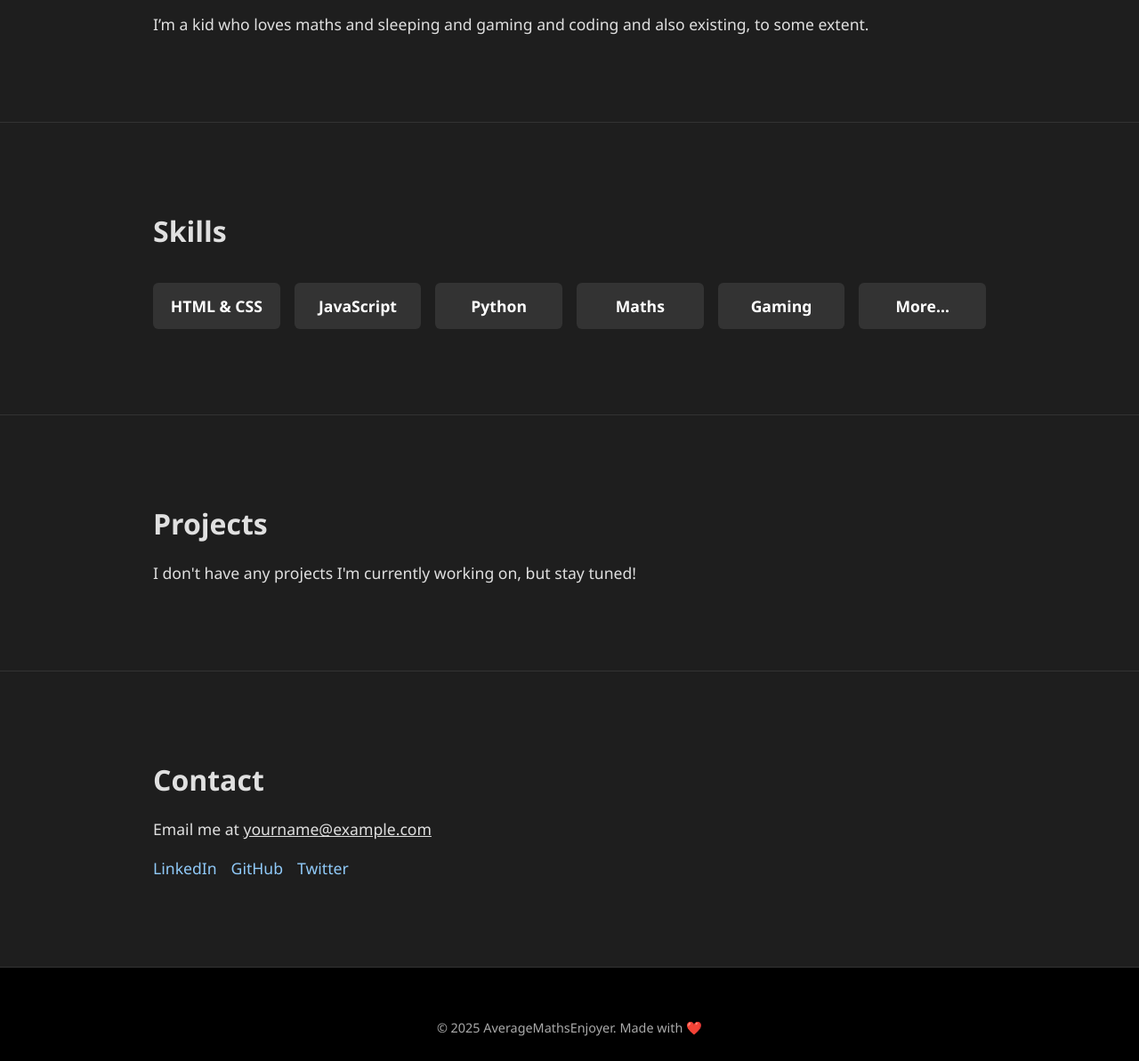
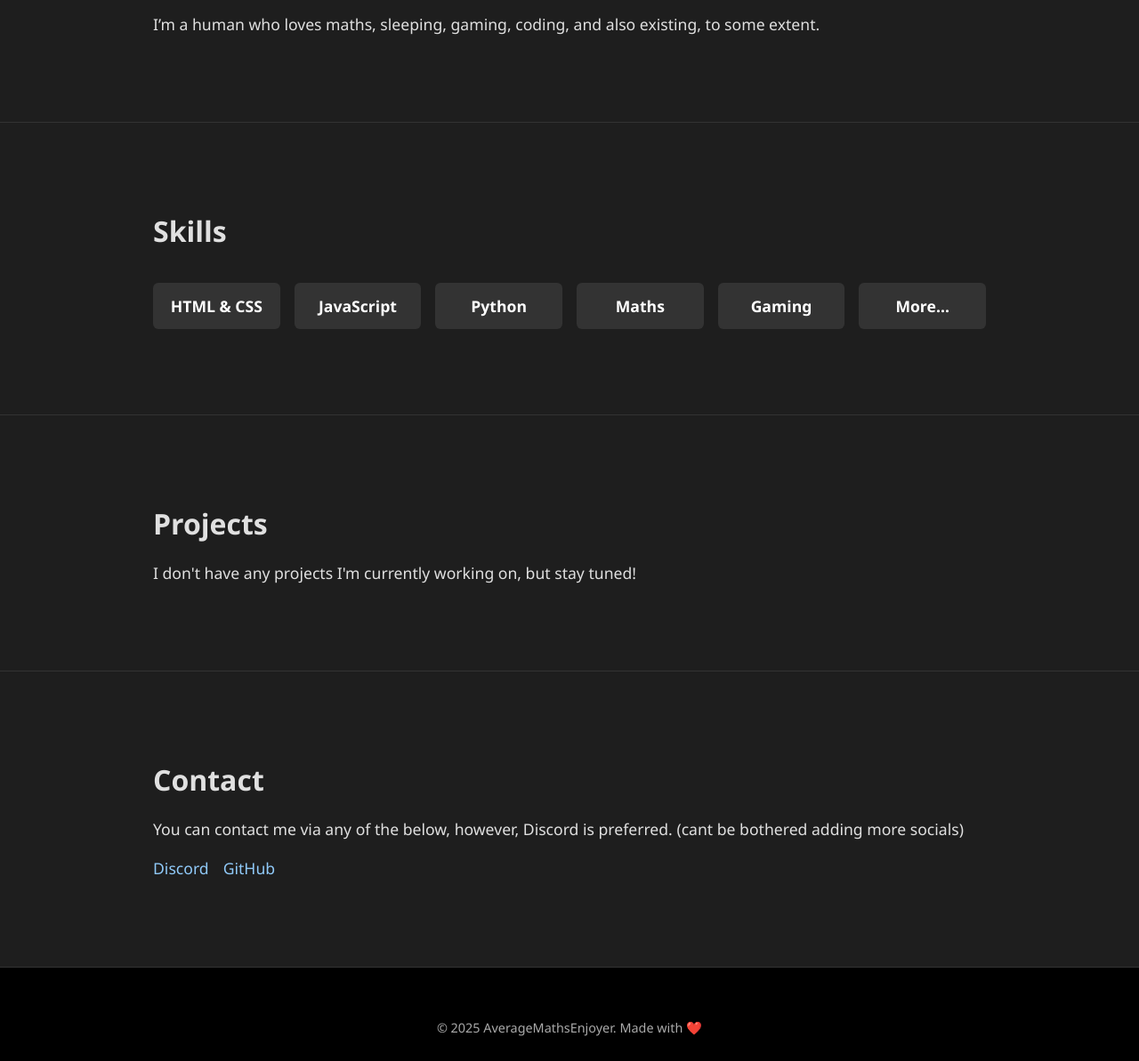
Before and after one commit to PiNooob/MySillyLittleWebsite, a plain HTML site: page index.html in a window 1280 px wide. Shown: the part 587-1780 px from the top of the page at 89% size. Drawn offline with nearby package versions, Linux system fonts and the light colour scheme.

Commit message:
Update index.html
some html changes hehe

```diff
--- a/index.html
+++ b/index.html
@@ -14,7 +14,7 @@
 
     <header class="hero">
         <div class="container" data-aos="fade-down">
-            <h1>Hello, I'm <span>a Maths Enjoyer</span></h1>
+            <h1>Hello, I'm <span>the Average Maths Enjoyer</span></h1>
             <p>A person who, if you couldn't tell, enjoys mathematics.</p>
         </div>
         <div class="car-container" id="car">
@@ -34,7 +34,7 @@
     <section id="about" class="section" data-aos="fade-right">
         <div class="container">
             <h2>About Me</h2>
-            <p>I’m a kid who loves maths and sleeping and gaming and coding and also existing, to some extent.</p>
+            <p>I’m a human who loves maths, sleeping, gaming, coding, and also existing, to some extent.</p>
         </div>
     </section>
 
@@ -62,11 +62,11 @@
     <section id="contact" class="section" data-aos="fade-up">
         <div class="container">
             <h2>Contact</h2>
-            <p>Email me at <a href="mailto:yourname@example.com">yourname@example.com</a></p>
+            <p>You can contact me via any of the below, however, Discord is preferred. (cant be bothered adding more socials)</p>
             <div class="social-links">
-                <a href="#" target="_blank">LinkedIn</a>
-                <a href="#" target="_blank">GitHub</a>
-                <a href="#" target="_blank">Twitter</a>
+                <a href="https://discord.com/users/701922881717928036" target="_blank">Discord</a>
+                <a href="https://github.com/AverageMathsEnjoyer" target="_blank">GitHub</a>
+                <!--<a href="#" target="_blank">Twitter</a>-->
             </div>
         </div>
     </section>
```
